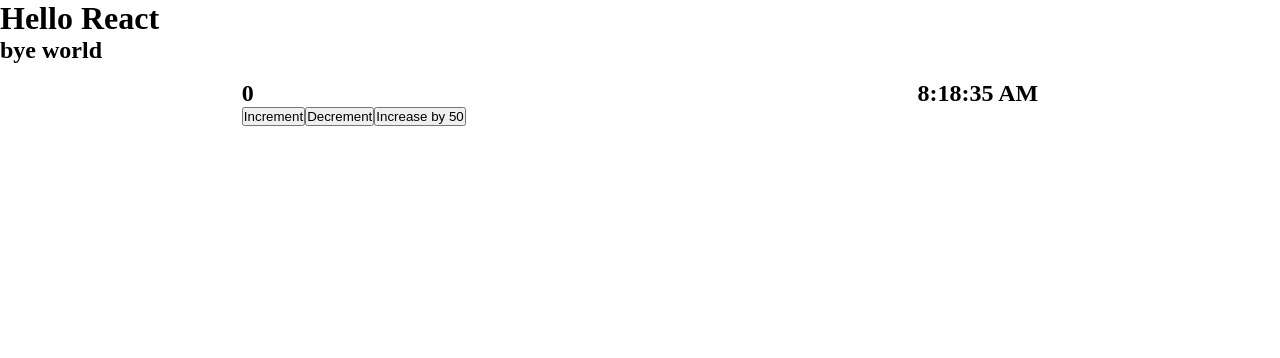
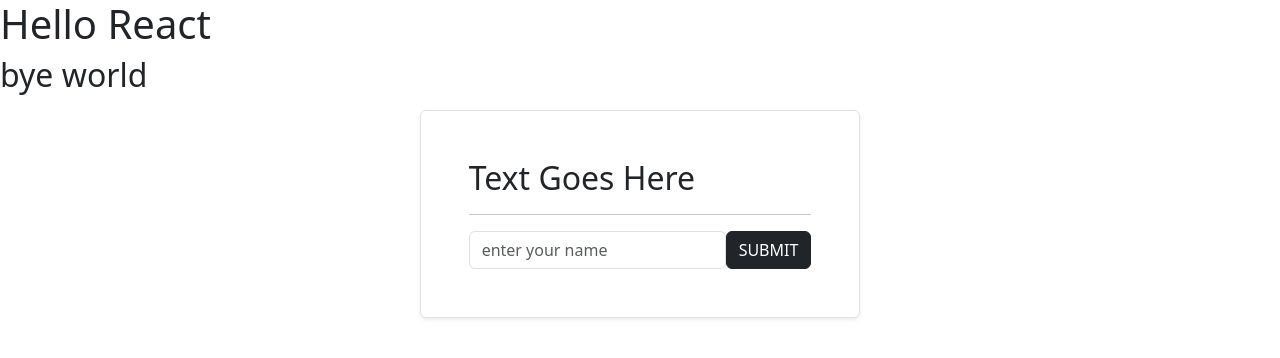
Before and after one commit to rohnshrma/amit_web_dev, a React (Vite) app in the folder react-apps/intro/: page / in a window 1280 px wide. Shown: the top 358 px of the page. Built offline with nearby package versions, Linux system fonts and the light colour scheme.

Commit message:
form handling

```diff
--- a/react-apps/intro/package.json
+++ b/react-apps/intro/package.json
@@ -10,6 +10,7 @@
     "preview": "vite preview"
   },
   "dependencies": {
+    "bootstrap": "^5.3.7",
     "react": "^19.1.0",
     "react-dom": "^19.1.0"
   },
--- a/react-apps/intro/src/App.jsx
+++ b/react-apps/intro/src/App.jsx
@@ -1,7 +1,9 @@
 import Card from "./Components/Card";
+import "bootstrap/dist/css/bootstrap.min.css";
 import "./App.css";
 import Counter from "./Components/Counter";
 import Timer from "./Components/Timer";
+import Form from "./Components/Form";
 // import { data } from "./data";
 
 const App = () => {
@@ -23,9 +25,9 @@
             />
           );
         })} */}
-
-        <Counter />
-        <Timer />
+        {/*     <Counter />
+        <Timer /> */}
+        <Form />
       </div>
     </div>
   );
--- /dev/null
+++ b/react-apps/intro/src/Components/Form.jsx
@@ -0,0 +1,58 @@
+// Importing React and the useState hook from the 'react' library.
+// React is required for building UI components, and useState manages state in functional components.
+import React, { useState } from "react";
+
+// Defining a functional component named 'Form' using an arrow function.
+// This component renders a form with an input field and a submit button.
+const Form = () => {
+  // Declaring a state variable 'text' with its setter 'setText' using useState.
+  // 'text' holds the current input value as the user types, initialized as an empty string.
+  const [text, setText] = useState("");
+
+  // Declaring a state variable 'finalText' with its setter 'setFinalText'.
+  // 'finalText' stores the submitted text for display, initialized as "Text Goes Here".
+  const [finalText, setFinalText] = useState("Text Goes Here");
+
+  // Defining 'changeHandler' to handle input field changes.
+  // Triggered on every keystroke in the input field.
+  const changeHandler = (e) => {
+    // Extracting the current input value from the event object.
+    var textInput = e.target.value;
+    // Updating the 'text' state with the new input value, making the input controlled.
+    setText(textInput);
+  };
+
+  // Defining 'submitHandler' to handle form submission.
+  // Triggered when the user clicks the submit button.
+  const submitHandler = (e) => {
+    // Preventing default form submission to avoid page reload, maintaining SPA behavior.
+    e.preventDefault();
+    // Updating 'finalText' with the current 'text' value to display it above the form.
+    setFinalText(text);
+  };
+
+  // Returning the JSX that defines the component's UI.
+  return (
+    <div className="form border shadow-sm rounded p-5">
+      {/* Displaying 'finalText' in an h2 tag, initially "Text Goes Here", updated on submission */}
+      <h2>{finalText}</h2>
+      {/* Horizontal rule for visual separation between displayed text and form */}
+      <hr />
+      {/* Form element with onSubmit event tied to submitHandler, styled with Bootstrap flex classes */}
+      <form onSubmit={submitHandler} className="d-flex justify-content-between">
+        {/* Input field, controlled by 'text' state, updates via changeHandler on each keystroke */}
+        <input
+          type="text"
+          className="form-control"
+          placeholder="enter your name"
+          onChange={changeHandler}
+        />
+        {/* Submit button, styled with Bootstrap, triggers form submission */}
+        <button className="btn btn-dark">SUBMIT</button>
+      </form>
+    </div>
+  );
+};
+
+// Exporting the Form component as the default export for use in other parts of the app.
+export default Form;
```
Also changed, not shown: 1 other file (tests, documents, lock files or other folders).
